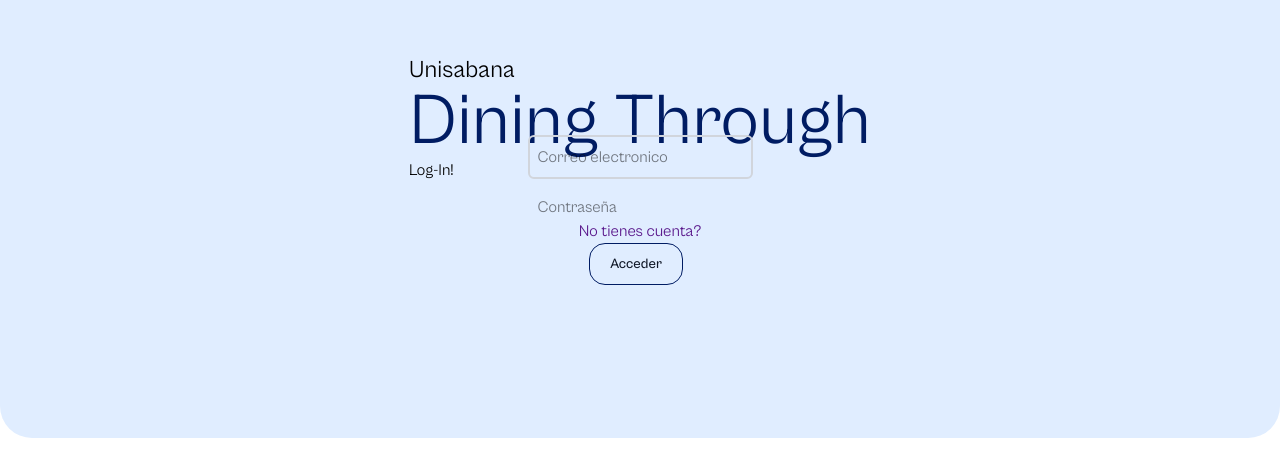
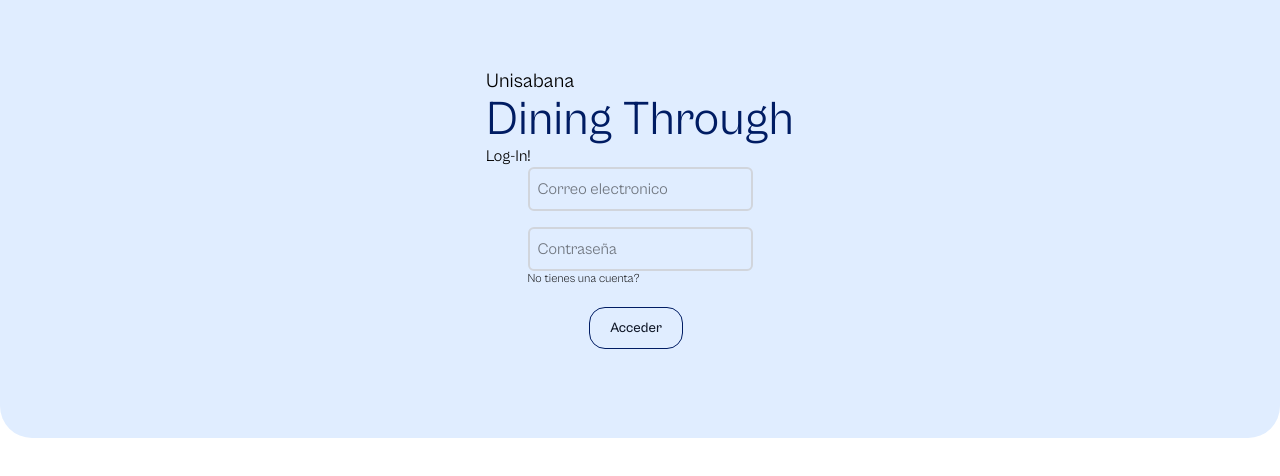
Before and after one commit to Juliban27/DiningThrough, a React (Vite) app: page /Login in a window 1280 px wide. Shown: the part 202-678 px from the top of the page. Built offline with nearby package versions, Linux system fonts and the light colour scheme.

Commit message:
finalizacion Login

```diff
--- a/src/pages/Login.jsx
+++ b/src/pages/Login.jsx
@@ -1,12 +1,16 @@
 import React, {useState} from 'react'
 import axios from 'axios';
 import Button from '../components/Button';
+import { Link, useNavigate  } from 'react-router-dom';
+
+
 
 const Login = () => {
     const [email, setEmail] = useState('');
     const [password, setPassword] = useState('');
     const [loading, setLoading] = useState(false);
     const [error, setError] = useState('');
+    const navigate = useNavigate();
 
     const handleLogin = async (e) => {
         e.preventDefault();
@@ -15,6 +19,7 @@
         try {
             const response = await axios.post('http://localhost:5000/login', { email, password });
             // Manejar la respuesta del backend aquí (ej. redirigir al usuario)
+            navigate('/index', { state: { user: response.data } });
         } catch (err) {
             if (err.response) {
                 // El servidor respondió con un código de estado fuera del rango 2xx
@@ -36,38 +41,45 @@
         <div className=' font-abinet-regular'>
             <div className='bg-[#E0EDFF]  h-[50vw] rounded-b-4xl absolute inset-0 flex items-center justify-center'>
                 <div>
-                    <h3 className='text-2xl'>Unisabana</h3>
-                    <h1 className='text-7xl text-[#001C63]'>Dining Through</h1>
+                    <h3 className='text-xl'>Unisabana</h3>
+                    <h1 className='text-5xl text-[#001C63]'>Dining Through</h1>
                     <h4>Log-In!</h4>
                 </div>
             </div>
 
-            <div className='text-black relative z-10 flex flex-col items-center h-screen justify-center pt-6'>
-                <form onSubmit={handleLogin} className='flex flex-col items-center justify-center'>
-                    <div>
+            <div className='text-black relative z-10 flex flex-col items-center h-screen justify-center pt-30 '>
+                <form onSubmit={handleLogin} className='flex flex-col justify-center'>
                         <input type="email"
                             value={email}
                             onChange={(e)=>setEmail(e.target.value)} required
                             className='border-2 border-gray-300 rounded-md p-2 mb-4'
                             placeholder='Correo electronico'
                         />
-                    </div>
-                    <div>
                         <input type="password"
                             value={password}
                             onChange={(e)=>setPassword(e.target.value)} required
+                            className='border-2 border-gray-300 rounded-md p-2 mb-4'
                             placeholder='Contraseña'
                         />
+                    <Link to="/signup" className='  font-light text-xs -mt-4'>No tienes una cuenta?</Link>
+                    {error && <p className='text-red-500'>{error}</p>}
+                </form>
+                {loading && (
+                    <div role="status" className="flex items-center justify-center mt-4">
+                        <svg aria-hidden="true" className="w-8 h-8 text-gray-200 animate-spin dark:text-gray-600 fill-blue-600" viewBox="0 0 100 101" fill="none" xmlns="http://www.w3.org/2000/svg">
+                            <path d="M100 50.5908C100 78.2051 77.6142 100.591 50 100.591C22.3858 100.591 0 78.2051 0 50.5908C0 22.9766 22.3858 0.59082 50 0.59082C77.6142 0.59082 100 22.9766 100 50.5908ZM9.08144 50.5908C9.08144 73.1895 27.4013 91.5094 50 91.5094C72.5987 91.5094 90.9186 73.1895 90.9186 50.5908C90.9186 27.9921 72.5987 9.67226 50 9.67226C27.4013 9.67226 9.08144 27.9921 9.08144 50.5908Z" fill="currentColor"/>
+                            <path d="M93.9676 39.0409C96.393 38.4038 97.8624 35.9116 97.0079 33.5539C95.2932 28.8227 92.871 24.3692 89.8167 20.348C85.8452 15.1192 80.8826 10.7238 75.2124 7.41289C69.5422 4.10194 63.2754 1.94025 56.7698 1.05124C51.7666 0.367541 46.6976 0.446843 41.7345 1.27873C39.2613 1.69328 37.813 4.19778 38.4501 6.62326C39.0873 9.04874 41.5694 10.4717 44.0505 10.1071C47.8511 9.54855 51.7191 9.52689 55.5402 10.0491C60.8642 10.7766 65.9928 12.5457 70.6331 15.2552C75.2735 17.9648 79.3347 21.5619 82.5849 25.841C84.9175 28.9121 86.7997 32.2913 88.1811 35.8758C89.083 38.2158 91.5421 39.6781 93.9676 39.0409Z" fill="currentFill"/>
+                        </svg>
+                        <span class="sr-only">Loading...</span>
                     </div>
-                    <p className='text-purple-900'>No tienes cuenta?</p>
-                    {error && <p className='text-red-500'>{error}</p>}
-                    <Button
+                )}
+                <Button
                         text={"Acceder"}
                         onClick={handleLogin}
-                        className={" "}
+                        className={"mt-5"}
                         disabled={loading}
-                    />
-                </form>
+                />
+
             </div>
         </div>
     )
```
